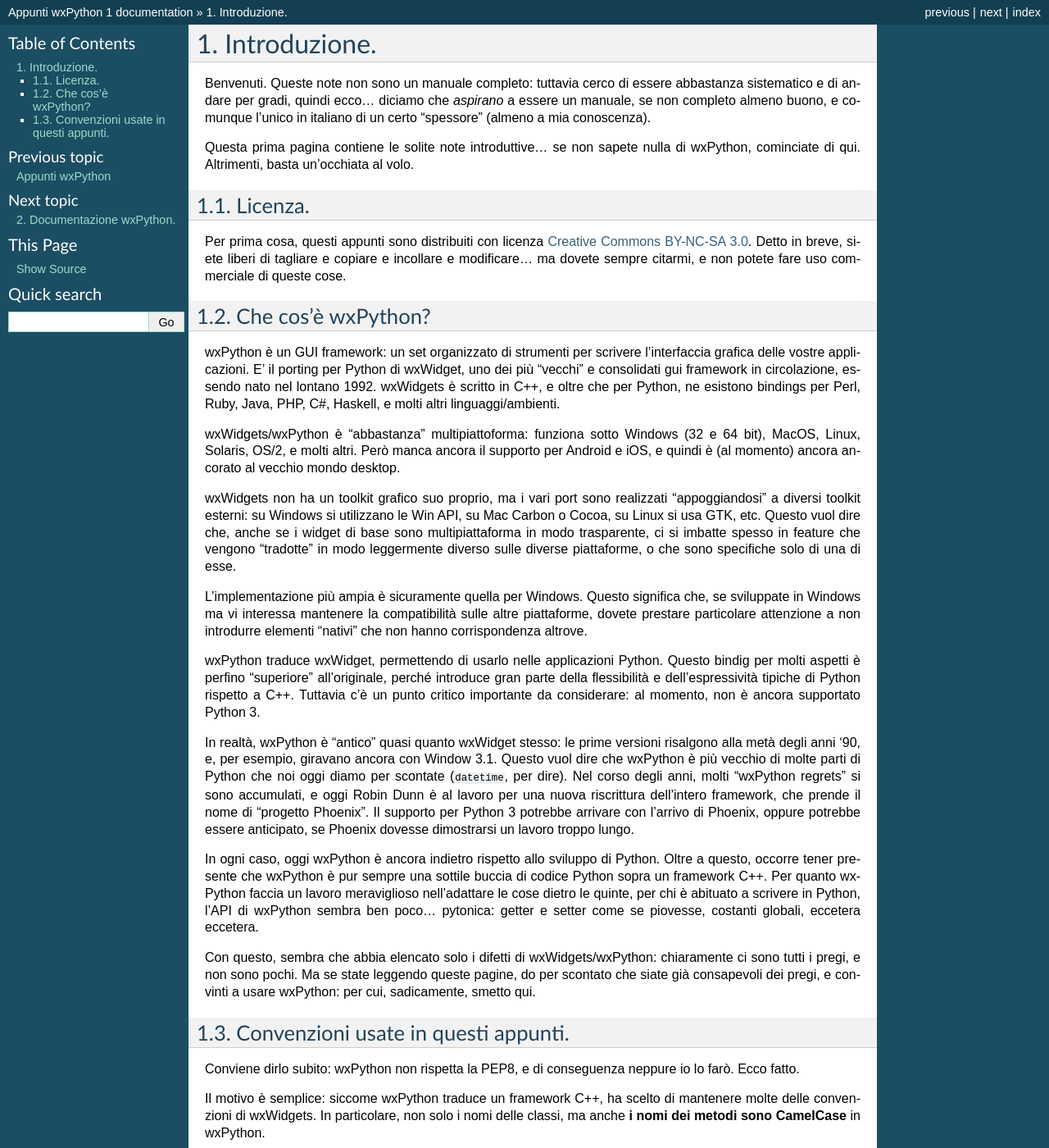
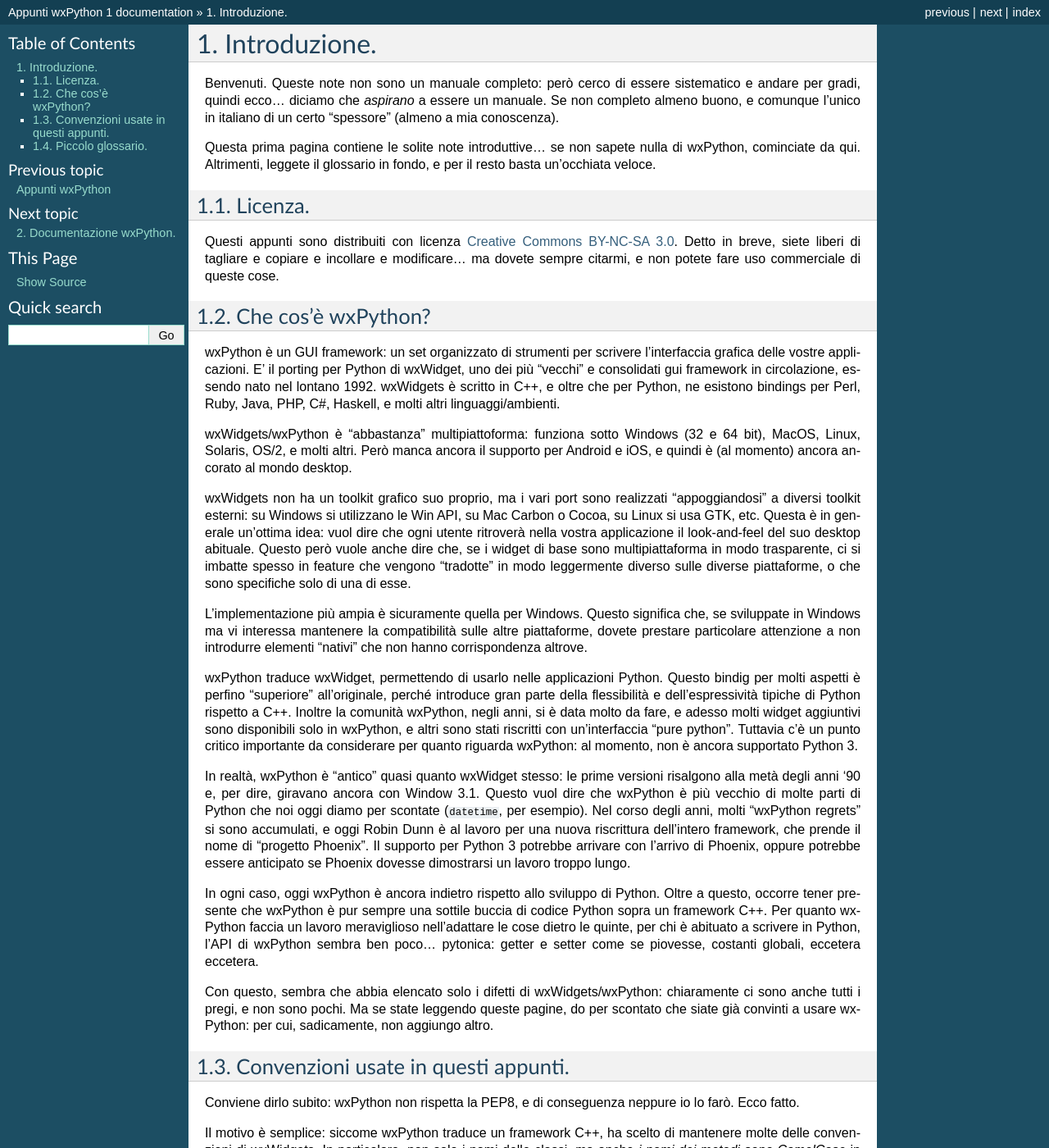
Before and after one commit to ricpol/wxnote, a Sphinx documentation site: the page built from source/intro.rst, in a window 1280 px wide and 1400 px high. Shown: the whole window at 82% size. Built offline with Sphinx 7.4.7, drawn with Linux system fonts in a browser that asks for light colours; some of the changed text lies outside the part shown.

Commit message:
editing, added glossary

```diff
--- a/source/intro.rst
+++ b/source/intro.rst
@@ -1,16 +1,15 @@
 Introduzione.
 =============
 
-Benvenuti. Queste note non sono un manuale completo: tuttavia cerco di essere abbastanza sistematico e di andare per gradi, quindi ecco... diciamo che *aspirano* a essere un manuale, se non completo almeno buono, e comunque l'unico in italiano di un certo "spessore" (almeno a mia conoscenza).
+Benvenuti. Queste note non sono un manuale completo: però cerco di essere sistematico e andare per gradi, quindi ecco... diciamo che *aspirano* a essere un manuale. Se non completo almeno buono, e comunque l'unico in italiano di un certo "spessore" (almeno a mia conoscenza).
 
-Questa prima pagina contiene le solite note introduttive... se non sapete nulla di wxPython, cominciate di qui. Altrimenti, basta un'occhiata al volo.
+Questa prima pagina contiene le solite note introduttive... se non sapete nulla di wxPython, cominciate da qui. Altrimenti, leggete il glossario in fondo, e per il resto basta un'occhiata veloce.
 
 
 Licenza.
 --------
 
-Per prima cosa, questi appunti sono distribuiti con licenza `Creative Commons BY-NC-SA 3.0 <http://creativecommons.org/licenses/by-nc-sa/3.0/it/>`_. Detto in breve, siete liberi di tagliare e copiare e incollare e modificare... ma dovete sempre citarmi, e non potete fare uso commerciale di queste cose.
-
+Questi appunti sono distribuiti con licenza `Creative Commons BY-NC-SA 3.0 <http://creativecommons.org/licenses/by-nc-sa/3.0/it/>`_. Detto in breve, siete liberi di tagliare e copiare e incollare e modificare... ma dovete sempre citarmi, e non potete fare uso commerciale di queste cose.
 
 
 Che cos'è wxPython?
@@ -18,19 +17,19 @@
 
 wxPython è un GUI framework: un set organizzato di strumenti per scrivere l'interfaccia grafica delle vostre applicazioni. E' il porting per Python di wxWidget, uno dei più "vecchi" e consolidati gui framework in circolazione, essendo nato nel lontano 1992. wxWidgets è scritto in C++, e oltre che per Python, ne esistono bindings per Perl, Ruby, Java, PHP, C#, Haskell, e molti altri linguaggi/ambienti.
 
-wxWidgets/wxPython è "abbastanza" multipiattoforma: funziona sotto Windows (32 e 64 bit), MacOS, Linux, Solaris, OS/2, e molti altri. Però manca ancora il supporto per Android e iOS, e quindi è (al momento) ancora ancorato al vecchio mondo desktop.
+wxWidgets/wxPython è "abbastanza" multipiattoforma: funziona sotto Windows (32 e 64 bit), MacOS, Linux, Solaris, OS/2, e molti altri. Però manca ancora il supporto per Android e iOS, e quindi è (al momento) ancora ancorato al mondo desktop.
 
-wxWidgets non ha un toolkit grafico suo proprio, ma i vari port sono realizzati "appoggiandosi" a diversi toolkit esterni: su Windows si utilizzano le Win API, su Mac Carbon o Cocoa, su Linux si usa GTK, etc. Questo vuol dire che, anche se i widget di base sono multipiattaforma in modo trasparente, ci si imbatte spesso in feature che vengono "tradotte" in modo leggermente diverso sulle diverse piattaforme, o che sono specifiche solo di una di esse.
+wxWidgets non ha un toolkit grafico suo proprio, ma i vari port sono realizzati "appoggiandosi" a diversi toolkit esterni: su Windows si utilizzano le Win API, su Mac Carbon o Cocoa, su Linux si usa GTK, etc. Questa è in generale un'ottima idea: vuol dire che ogni utente ritroverà nella vostra applicazione il look-and-feel del suo desktop abituale. Questo però vuole anche dire che, se i widget di base sono multipiattaforma in modo trasparente, ci si imbatte spesso in feature che vengono "tradotte" in modo leggermente diverso sulle diverse piattaforme, o che sono specifiche solo di una di esse.
 
 L'implementazione più ampia è sicuramente quella per Windows. Questo significa che, se sviluppate in Windows ma vi interessa mantenere la compatibilità sulle altre piattaforme, dovete prestare particolare attenzione a non introdurre elementi "nativi" che non hanno corrispondenza altrove.
 
-wxPython traduce wxWidget, permettendo di usarlo nelle applicazioni Python. Questo bindig per molti aspetti è perfino "superiore" all'originale, perché introduce gran parte della flessibilità e dell'espressività tipiche di Python rispetto a C++. Tuttavia c'è un punto critico importante da considerare: al momento, non è ancora supportato Python 3.
+wxPython traduce wxWidget, permettendo di usarlo nelle applicazioni Python. Questo bindig per molti aspetti è perfino "superiore" all'originale, perché introduce gran parte della flessibilità e dell'espressività tipiche di Python rispetto a C++. Inoltre la comunità wxPython, negli anni, si è data molto da fare, e adesso molti widget aggiuntivi sono disponibili solo in wxPython, e altri sono stati riscritti con un'interfaccia "pure python". Tuttavia c'è un punto critico importante da considerare per quanto riguarda wxPython: al momento, non è ancora supportato Python 3.
 
-In realtà, wxPython è "antico" quasi quanto wxWidget stesso: le prime versioni risalgono alla metà degli anni '90, e, per esempio, giravano ancora con Window 3.1. Questo vuol dire che wxPython è più vecchio di molte parti di Python che noi oggi diamo per scontate (``datetime``, per dire). Nel corso degli anni, molti "wxPython regrets" si sono accumulati, e oggi Robin Dunn è al lavoro per una nuova riscrittura dell'intero framework, che prende il nome di "progetto Phoenix". Il supporto per Python 3 potrebbe arrivare con l'arrivo di Phoenix, oppure potrebbe essere anticipato, se Phoenix dovesse dimostrarsi un lavoro troppo lungo.
+In realtà, wxPython è "antico" quasi quanto wxWidget stesso: le prime versioni risalgono alla metà degli anni '90 e, per dire, giravano ancora con Window 3.1. Questo vuol dire che wxPython è più vecchio di molte parti di Python che noi oggi diamo per scontate (``datetime``, per esempio). Nel corso degli anni, molti "wxPython regrets" si sono accumulati, e oggi Robin Dunn è al lavoro per una nuova riscrittura dell'intero framework, che prende il nome di "progetto Phoenix". Il supporto per Python 3 potrebbe arrivare con l'arrivo di Phoenix, oppure potrebbe essere anticipato se Phoenix dovesse dimostrarsi un lavoro troppo lungo.
 
 In ogni caso, oggi wxPython è ancora indietro rispetto allo sviluppo di Python. Oltre a questo, occorre tener presente che wxPython è pur sempre una sottile buccia di codice Python sopra un framework C++. Per quanto wxPython faccia un lavoro meraviglioso nell'adattare le cose dietro le quinte, per chi è abituato a scrivere in Python, l'API di wxPython sembra ben poco... pytonica: getter e setter come se piovesse, costanti globali, eccetera eccetera.
 
-Con questo, sembra che abbia elencato solo i difetti di wxWidgets/wxPython: chiaramente ci sono tutti i pregi, e non sono pochi. Ma se state leggendo queste pagine, do per scontato che siate già consapevoli dei pregi, e convinti a usare wxPython: per cui, sadicamente, smetto qui.
+Con questo, sembra che abbia elencato solo i difetti di wxWidgets/wxPython: chiaramente ci sono anche tutti i pregi, e non sono pochi. Ma se state leggendo queste pagine, do per scontato che siate già convinti a usare wxPython: per cui, sadicamente, non aggiungo altro.
 
 
 Convenzioni usate in questi appunti.
@@ -38,9 +37,9 @@
 
 Conviene dirlo subito: wxPython non rispetta la PEP8, e di conseguenza neppure io lo farò. Ecco fatto.
 
-Il motivo è semplice: siccome wxPython traduce un framework C++, ha scelto di mantenere molte delle convenzioni di wxWidgets. In particolare, non solo i nomi delle classi, ma anche **i nomi dei metodi sono CamelCase** in wxPython.
+Il motivo è semplice: siccome wxPython traduce un framework C++, ha scelto di mantenere molte delle convenzioni di wxWidgets. In particolare, non solo i nomi delle classi, ma anche *i nomi dei metodi sono CamelCase* in wxPython.
 
-Per questi appunti, adotterò la strategia che uso di solito nel mio codice: i nomi wxPython restano ovviamente CamelCase, ma **i nomi delle funzioni/metodi aggiunti rispettano la PEP8**, e quindi sono minuscoli_con_underscore.
+Per questi appunti, adotterò la strategia che uso di solito nel mio codice: i nomi wxPython restano ovviamente CamelCase, ma *i nomi delle funzioni/metodi aggiunti rispettano la PEP8*, e quindi sono minuscoli_con_underscore.
 
 Quindi vi capiterà di leggere codice scritto così::
 
@@ -54,4 +53,28 @@
 
 Il motivo è che così si vede subito quali nomi fanno parte dell'API di wxPython, e quali invece sono aggiunti.
 
-Per il resto, non c'è molto da dire. Aggiungo solo che **i nomi degli identificatori sono in inglese** (come dovrebbe sempre essere), ma **i commenti e le docstring sono in italiano** (visto che questa, alla fine, è una guida in italiano).
+Per il resto, non c'è molto da dire. Aggiungo solo che *i nomi degli identificatori sono in inglese* (come dovrebbe sempre essere), ma *i commenti e le docstring sono in italiano* (visto che questa è pur sempre una guida in italiano).
+
+
+Piccolo glossario.
+------------------
+
+Può essere complicato orientarsi nella gergo di wxPython, e a maggior ragione tradurlo in italiano. Ecco un piccolo glossario delle cose fondamentali:
+
+* "widget" è praticamente qualsiasi cosa che si può vedere: un pulsante, un'etichetta, una finestra, un menu... In inglese trovate anche "window", perchè tutto ciò che si può vedere deriva dalla classe-madre ``wx.Window``. Inutile dire che questo genera confusione, per cui "widget" va molto meglio.
+
+* "frame" è un ``wx.Frame`` o affine: la consueta "finestra" a cui siete abituati, con barra del titolo, bordi, caselle di controllo etc.
+
+* "dialogo" (cioè, finestra di dialogo) è un ``wx.Dialog`` o affine: l'aspetto esteriore può essere identico a quello di un frame, ma il suo scopo e il suo funzionamento sono diversi.
+
+* "panel" è un ``wx.Panel``, un "pannello" che può contenere altri widget, e che di solito serve da "sfondo" a una finestra. Non ha né bordi ne barra del titolo.
+
+* "finestra" è usato genericamente per "frame", "dialogo", e talvota anche per "panel": in pratica, un contenitore.
+
+* "contenitore" è un widget che può contenere altri widget: ossia un dialogo, un frame o un panel, essenzialmente.
+
+* "pulsante" è un ``wx.Button`` o affine: il normale pulsante di tutte le gui...
+
+* "sizer" è una delle sottoclassi di ``wx.Sizer``: si tratta di un modo intelligente di organizzare il layout dei widget dentro i contenitori.
+
+* "evento", in generale, è una azione che l'utente compie sulla vostra gui. In modo più specifico, può riferirsi a una sotto-classe di ``wx.Event``, o più frequentemente a un binder del tipo ``wx.EVT_*``. Ma la terminologia qui è complicata, e la spieghiamo meglio nelle pagine dedicate agli eventi.
```
